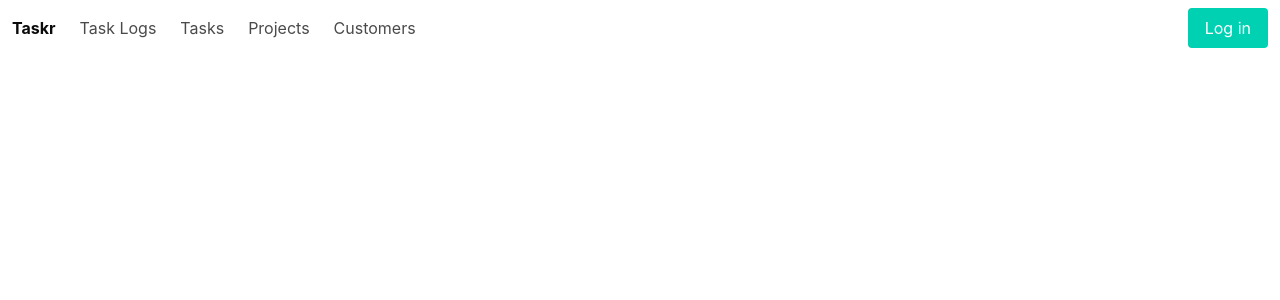
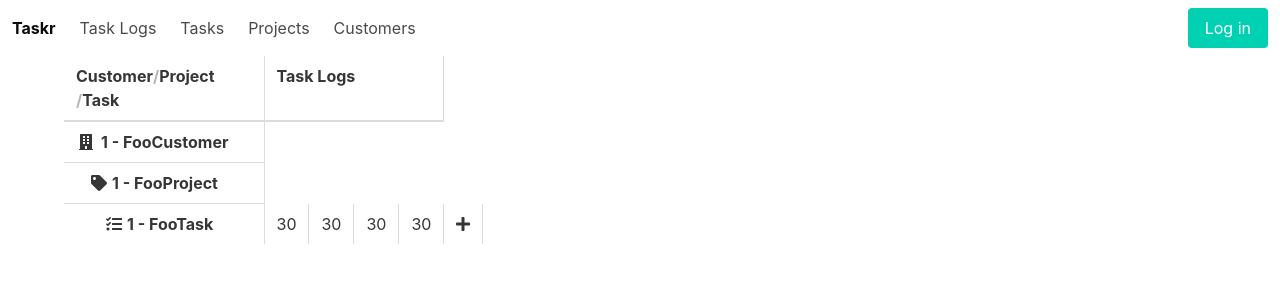
Before and after one commit to wmarshall/Taskr, a React (Create React App) app in the folder taskr-frontend/: page / in a window 1280 px wide. Shown: the top 300 px of the page. Built offline with nearby package versions, Linux system fonts and the light colour scheme; no server answers.

Commit message:
initial tracking component

```diff
--- a/taskr-frontend/src/App.js
+++ b/taskr-frontend/src/App.js
@@ -14,6 +14,7 @@ import {Customers} from "./Customers"
 import {Projects} from "./Projects"
 import {Tasks} from "./Tasks"
 import {TaskLogs} from "./TaskLogs"
+import {Tracking} from "./Tracking"
 
 import {request} from './ajax'
 
@@ -79,6 +80,9 @@ function Content() {
         <Route path="/customers">
           <Customers/>
         </Route>
+        <Route>
+          <Tracking/>
+        </Route>
       </Switch>
     </div>
   )
--- /dev/null
+++ b/taskr-frontend/src/Tracking.js
@@ -0,0 +1,105 @@
+import { FontAwesomeIcon } from '@fortawesome/react-fontawesome'
+import { faPlus } from '@fortawesome/free-solid-svg-icons'
+import {useState, useEffect} from 'react'
+
+import {request} from './ajax'
+import {CustomerModel} from "./Customers"
+import {ProjectModel} from "./Projects"
+import {TaskModel} from "./Tasks"
+
+function Customer({customer, projects, tasks, taskLogs}) {
+	return (
+		<>
+			<tr className="customer-row">
+				<th scope="row">
+					{CustomerModel.iconComponent}
+					<span>{CustomerModel.makeTitle(customer)}</span>
+				</th>
+			</tr>
+			{projects.map((project) => (
+				<Project
+					key={project.id}
+					project={project}
+					tasks={tasks.filter((task) => task.project === project.id)}
+					taskLogs={taskLogs}
+				/>
+			))}
+		</>
+	)
+}
+
+function Project({project, tasks, taskLogs}) {
+	return (
+		<>
+			<tr className="project-row">
+				<th scope="row">
+					{ProjectModel.iconComponent}
+					<span>{ProjectModel.makeTitle(project)}</span>
+				</th>
+			</tr>
+			{tasks.map((task) => (
+				<Task
+					key={task.id}
+					task={task}
+					taskLogs={taskLogs.filter((taskLog) => taskLog.task === task.id)}
+				/>
+			))}
+		</>
+	)
+}
+
+function Task({task, taskLogs}) {
+	return (
+		<tr className="task-row">
+			<th scope="row">
+				{TaskModel.iconComponent}
+				<span>{TaskModel.makeTitle(task)}</span>
+			</th>
+			{taskLogs.map((taskLog) => <td key={taskLog.id}>{taskLog.duration_minutes}</td>)}
+			<td><FontAwesomeIcon icon={faPlus}/></td>
+		</tr>
+	)
+}
+
+export function Tracking() {
+
+	const [customers, setCustomers] = useState([{"id": 1, "name": "FooCustomer"}])
+	const [projects, setProjects] = useState([{"id": 1, "name": "FooProject", "customer": 1}])
+	const [tasks, setTasks] = useState([{"id": 1, "description": "FooTask", "project": 1}])
+	const [taskLogs, setTaskLogs] = useState([
+			{"id": 1, "task": 1, "logged_by": 1, "duration_minutes": 30},
+			{"id": 1, "task": 1, "logged_by": 1, "duration_minutes": 30},
+			{"id": 1, "task": 1, "logged_by": 1, "duration_minutes": 30},
+			{"id": 1, "task": 1, "logged_by": 1, "duration_minutes": 30},
+		])
+
+	return (
+		<table className="table tracking-table">
+			<thead>
+				<tr>
+					<th scope="col">
+						<nav class="breadcrumb">
+							<ul>
+								<li>Customer</li>
+								<li>Project</li>
+								<li>Task</li>
+							</ul>
+						</nav>
+					</th>
+					<th colspan={taskLogs.length} scope="col">Task Logs</th>
+				</tr>
+			</thead>
+			<tbody>
+				{customers.map((customer) => (
+					<Customer
+						key={customer.id}
+						customer={customer}
+						projects={projects.filter((project) => project.customer === customer.id)}
+						tasks={tasks}
+						taskLogs={taskLogs}
+					/>
+				))}
+			</tbody>
+		</table>
+	)
+}
--- a/taskr-frontend/src/index.css
+++ b/taskr-frontend/src/index.css
@@ -11,3 +11,33 @@ code {
   font-family: source-code-pro, Menlo, Monaco, Consolas, 'Courier New',
     monospace;
 }
+
+
+table.tracking-table tr th:first-child{
+  width: 200px;
+}
+
+table.tracking-table tbody td{
+  width: 20px;
+}
+
+table.tracking-table tr th {
+  border-right-width: 1px;
+}
+
+table.tracking-table tr td {
+  border-right-width: 1px;
+}
+
+table.tracking-table tr th:first-child span {
+  margin-left: 5px;
+}
+
+table.tracking-table .project-row th:first-child{
+  /* Bulma stock is 12,  */
+  padding-left: calc(12px + 15px);
+}
+
+table.tracking-table .task-row th:first-child{
+  padding-left: calc(12px + 15px + 15px);
+}
```
